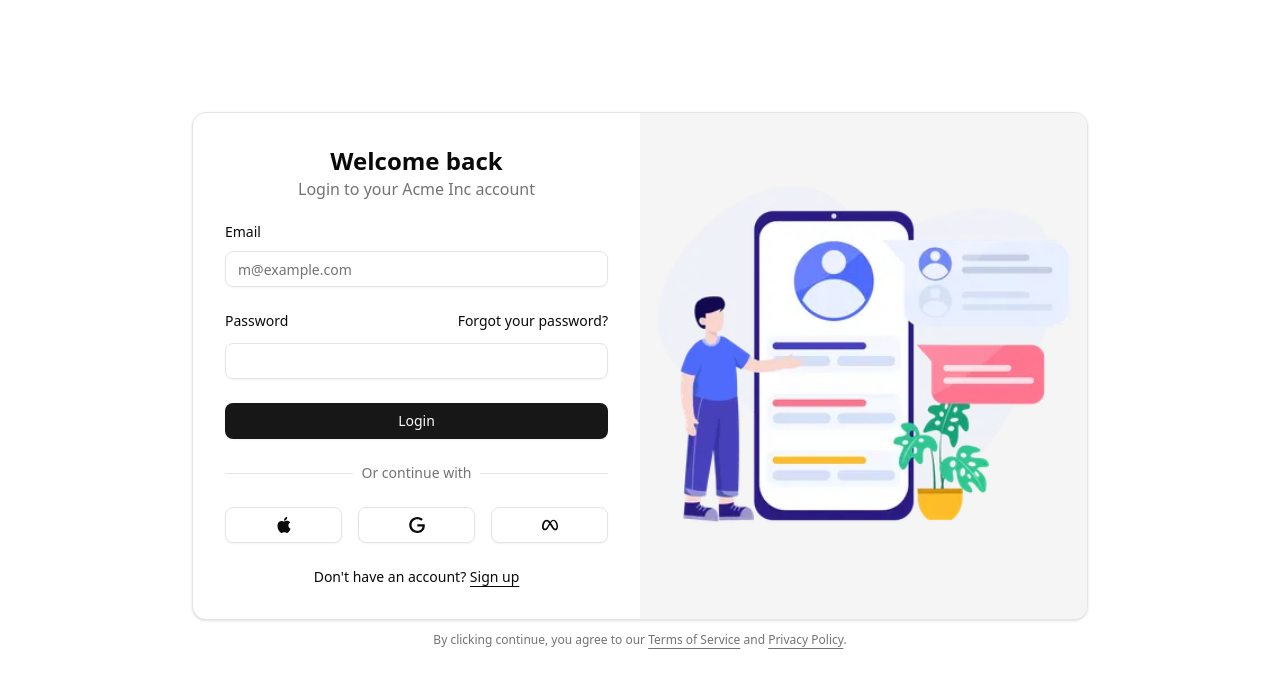
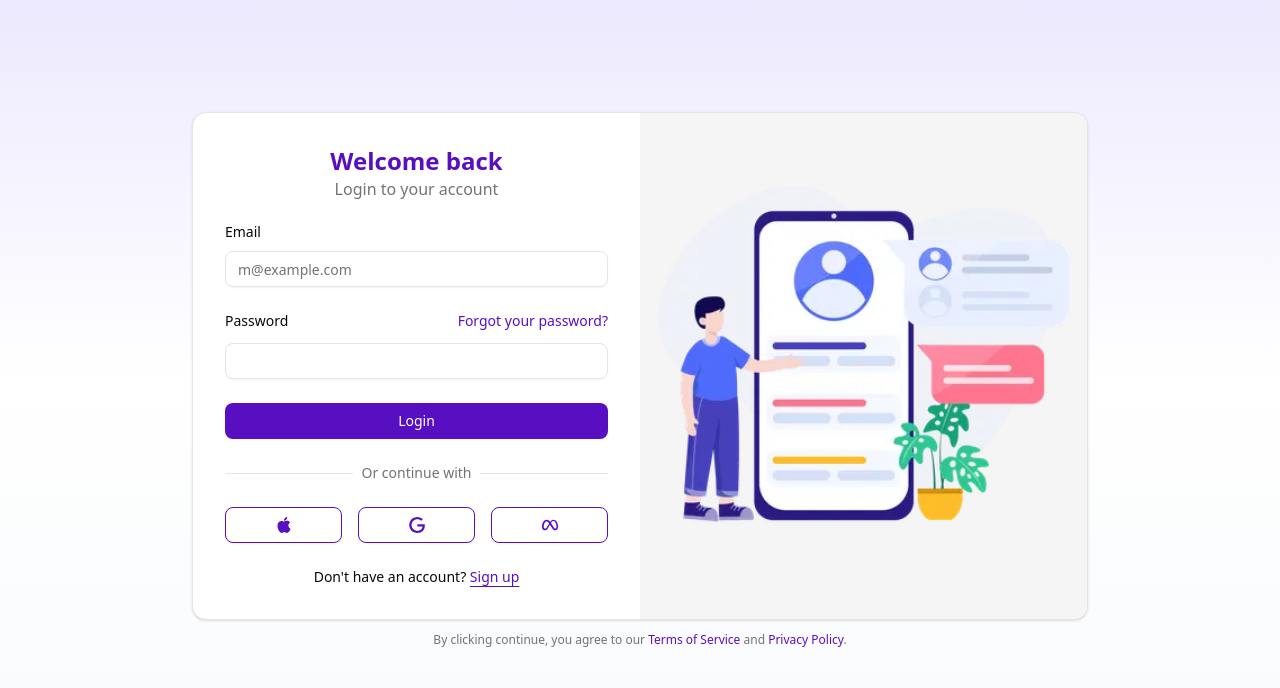
Before and after one commit to Techtide123/khilaao-sathi, a Next.js app: page /login in a window 1280 px wide. Shown: the top 688 px of the page. Built offline with nearby package versions, Linux system fonts and the light colour scheme; no server answers.

Commit message:
Updating the UI For the Login Page

```diff
--- a/src/app/login/page.jsx
+++ b/src/app/login/page.jsx
@@ -66,17 +66,19 @@ export default function LoginPage() {
 
   return (
     <>
-      <div className="flex w-full items-center justify-center p-6 md:p-10 min-h-[95vh] overflow-hidden">
+      <div className="flex w-full items-center justify-center p-3 md:p-10 min-h-[95vh] overflow-hidden bg-gradient-to-b from-[#ede9fe] via-white to-[#f8fafc] ">
         <div className="w-full max-w-4xl">
-
           <Card className="overflow-hidden p-0 mb-3">
             <CardContent className="grid p-0 md:grid-cols-2">
               <form className="p-6 md:p-8">
                 <div className="flex flex-col gap-6">
                   <div className="flex flex-col items-center text-center">
-                    <h1 className="text-2xl font-bold">Welcome back</h1>
+                    <h1 className="text-2xl font-bold text-[#580FC2]">
+                      Welcome back
+                    </h1>
+
                     <p className="text-muted-foreground text-balance">
-                      Login to your Acme Inc account
+                      Login to your  account
                     </p>
                   </div>
                   <div className="grid gap-3">
@@ -96,23 +98,24 @@ export default function LoginPage() {
                       <Label htmlFor="password">Password</Label>
                       <Link
                         href="/reset"
-                        className="ml-auto text-sm underline-offset-2 hover:underline"
+                        className="ml-auto text-sm underline-offset-2 hover:underline text-[#580FC2]"
                       >
                         Forgot your password?
                       </Link>
                     </div>
                     <Input id="password" type="password" value={password} onChange={(e) => setPassword(e.target.value)} required />
                   </div>
-                  <Button type="submit" className="w-full" onClick={handleLogin}>
+                  <Button type="submit" className="w-full bg-[#580FC2] hover:bg-[#4c0aae] text-white" onClick={handleLogin}>
                     Login
                   </Button>
+
                   <div className="after:border-border relative text-center text-sm after:absolute after:inset-0 after:top-1/2 after:z-0 after:flex after:items-center after:border-t">
                     <span className="bg-card text-muted-foreground relative z-10 px-2">
                       Or continue with
                     </span>
                   </div>
                   <div className="grid grid-cols-3 gap-4">
-                    <Button variant="outline" type="button" className="w-full">
+                    <Button variant="outline" type="button" className="w-full border-[#580FC2] text-[#580FC2] hover:bg-[#580FC2]/10">
                       <svg xmlns="http://www.w3.org/2000/svg" viewBox="0 0 24 24">
                         <path
                           d="M12.152 6.896c-.948 0-2.415-1.078-3.96-1.04-2.04.027-3.91 1.183-4.961 3.014-2.117 3.675-.546 9.103 1.519 12.09 1.013 1.454 2.208 3.09 3.792 3.039 1.52-.065 2.09-.987 3.935-.987 1.831 0 2.35.987 3.96.948 1.637-.026 2.676-1.48 3.676-2.948 1.156-1.688 1.636-3.325 1.662-3.415-.039-.013-3.182-1.221-3.22-4.857-.026-3.04 2.48-4.494 2.597-4.559-1.429-2.09-3.623-2.324-4.39-2.376-2-.156-3.675 1.09-4.61 1.09zM15.53 3.83c.843-1.012 1.4-2.427 1.245-3.83-1.207.052-2.662.805-3.532 1.818-.78.896-1.454 2.338-1.273 3.714 1.338.104 2.715-.688 3.559-1.701"
@@ -121,7 +124,7 @@ export default function LoginPage() {
                       </svg>
                       <span className="sr-only">Login with Apple</span>
                     </Button>
-                    <Button variant="outline" type="button" className="w-full" onClick={handleGoogleLogin}>
+                    <Button variant="outline" type="button" className="w-full border-[#580FC2] text-[#580FC2] hover:bg-[#580FC2]/10" onClick={handleGoogleLogin}>
                       <svg xmlns="http://www.w3.org/2000/svg" viewBox="0 0 24 24">
                         <path
                           d="M12.48 10.92v3.28h7.84c-.24 1.84-.853 3.187-1.787 4.133-1.147 1.147-2.933 2.4-6.053 2.4-4.827 0-8.6-3.893-8.6-8.72s3.773-8.72 8.6-8.72c2.6 0 4.507 1.027 5.907 2.347l2.307-2.307C18.747 1.44 16.133 0 12.48 0 5.867 0 .307 5.387.307 12s5.56 12 12.173 12c3.573 0 6.267-1.173 8.373-3.36 2.16-2.16 2.84-5.213 2.84-7.667 0-.76-.053-1.467-.173-2.053H12.48z"
@@ -130,7 +133,7 @@ export default function LoginPage() {
                       </svg>
                       <span className="sr-only">Login with Google</span>
                     </Button>
-                    <Button variant="outline" type="button" className="w-full">
+                    <Button variant="outline" type="button" className="w-full border-[#580FC2] text-[#580FC2] hover:bg-[#580FC2]/10">
                       <svg xmlns="http://www.w3.org/2000/svg" viewBox="0 0 24 24">
                         <path
                           d="M6.915 4.03c-1.968 0-3.683 1.28-4.871 3.113C.704 9.208 0 11.883 0 14.449c0 .706.07 1.369.21 1.973a6.624 6.624 0 0 0 .265.86 5.297 5.297 0 0 0 .371.761c.696 1.159 1.818 1.927 3.593 1.927 1.497 0 2.633-.671 3.965-2.444.76-1.012 1.144-1.626 2.663-4.32l.756-1.339.186-.325c.061.1.121.196.183.3l2.152 3.595c.724 1.21 1.665 2.556 2.47 3.314 1.046.987 1.992 1.22 3.06 1.22 1.075 0 1.876-.355 2.455-.843a3.743 3.743 0 0 0 .81-.973c.542-.939.861-2.127.861-3.745 0-2.72-.681-5.357-2.084-7.45-1.282-1.912-2.957-2.93-4.716-2.93-1.047 0-2.088.467-3.053 1.308-.652.57-1.257 1.29-1.82 2.05-.69-.875-1.335-1.547-1.958-2.056-1.182-.966-2.315-1.303-3.454-1.303zm10.16 2.053c1.147 0 2.188.758 2.992 1.999 1.132 1.748 1.647 4.195 1.647 6.4 0 1.548-.368 2.9-1.839 2.9-.58 0-1.027-.23-1.664-1.004-.496-.601-1.343-1.878-2.832-4.358l-.617-1.028a44.908 44.908 0 0 0-1.255-1.98c.07-.109.141-.224.211-.327 1.12-1.667 2.118-2.602 3.358-2.602zm-10.201.553c1.265 0 2.058.791 2.675 1.446.307.327.737.871 1.234 1.579l-1.02 1.566c-.757 1.163-1.882 3.017-2.837 4.338-1.191 1.649-1.81 1.817-2.486 1.817-.524 0-1.038-.237-1.383-.794-.263-.426-.464-1.13-.464-2.046 0-2.221.63-4.535 1.66-6.088.454-.687.964-1.226 1.533-1.533a2.264 2.264 0 0 1 1.088-.285z"
@@ -142,7 +145,7 @@ export default function LoginPage() {
                   </div>
                   <div className="text-center text-sm">
                     Don&apos;t have an account?{" "}
-                    <Link href="/signup" className="underline underline-offset-4">
+                    <Link href="/signup" className="underline underline-offset-4 text-[#580FC2]">
                       Sign up
                     </Link>
                   </div>
@@ -160,13 +163,16 @@ export default function LoginPage() {
               </div>
             </CardContent>
           </Card>
-          <div className="text-muted-foreground *:[a]:hover:text-primary text-center text-xs text-balance *:[a]:underline *:[a]:underline-offset-4 sm:mt-1">
-            By clicking continue, you agree to our <Link href="#">Terms of Service</Link>{" "}
-            and <Link href="#">Privacy Policy</Link>.
+          <div className="text-muted-foreground text-center text-xs text-balance">
+            By clicking continue, you agree to our <Link href="#" className="text-[#580FC2] hover:underline">Terms of Service</Link> and <Link href="#" className="text-[#580FC2] hover:underline">Privacy Policy</Link>.
           </div>
+
           <ToastContainer position="top-center" />
         </div>
       </div>
+
+
+
     </>
   );
 }
```
